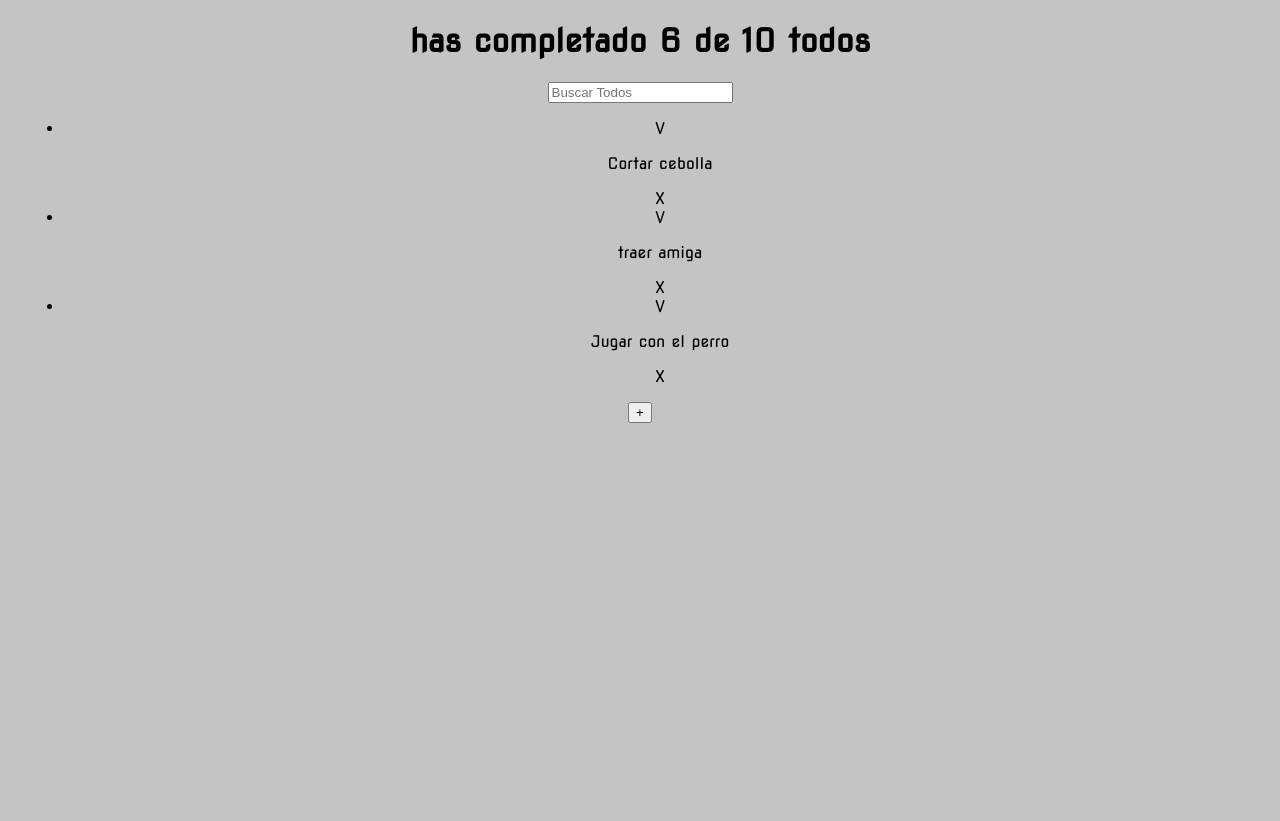
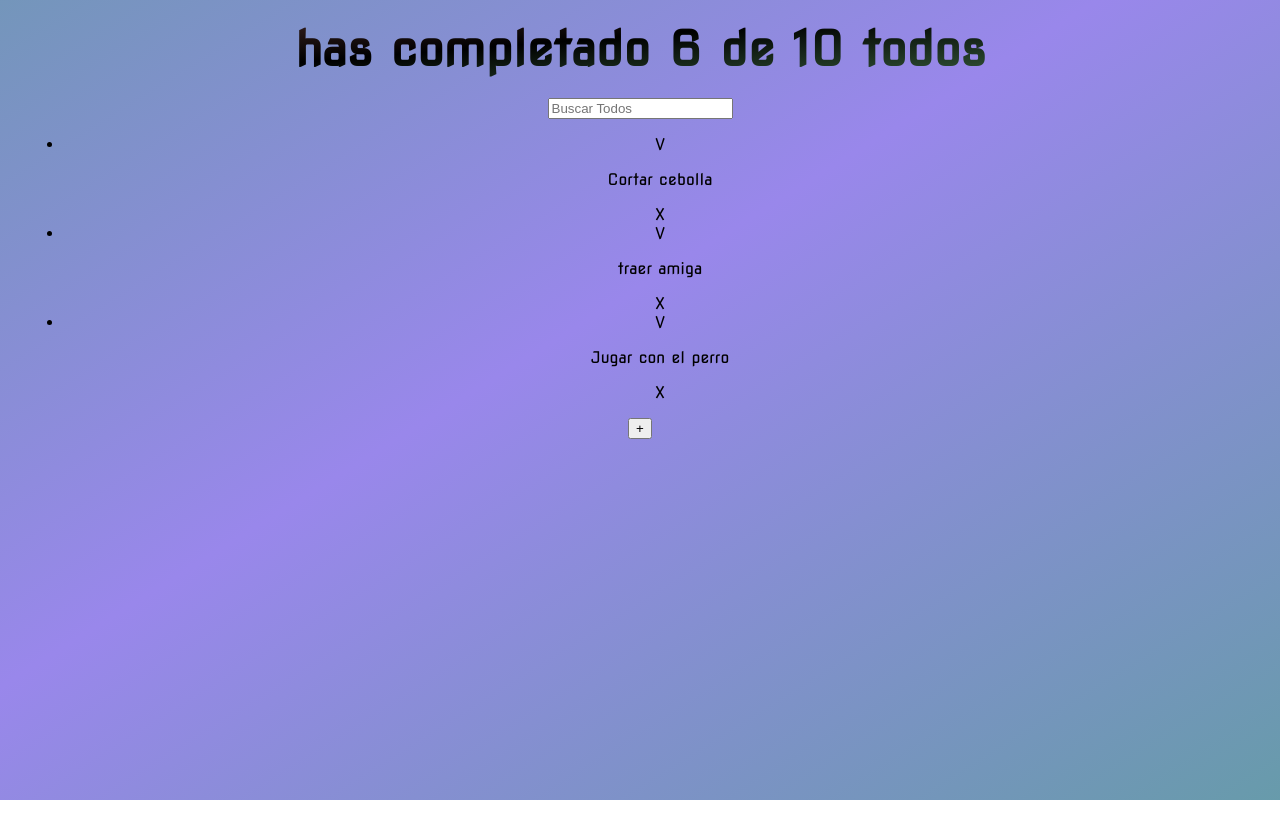
Before and after one commit to JuanEncizo/React-Propio-platzi, a React (Create React App) app: page / in a window 1280 px wide. After the commit the page ends 800 px from the top, so only its background shows below. Built offline with nearby package versions, Linux system fonts and the light colour scheme.

Commit message:
comints colores

```diff
--- a/src/App.js
+++ b/src/App.js
@@ -33,9 +33,7 @@ function App() {
           key = {todo.text}
           text = {todo.text}
           completed = {todo.completed}
-
         />
-
       ))}
 
 
--- /dev/null
+++ b/src/TodoCounter.css
@@ -0,0 +1,24 @@
+h1 {
+    font-size: 3em;
+    background: transparent;
+    background-clip: text;
+    color: transparent;
+    background-image: linear-gradient(to bottom right, #ebaf87, #a05f5f, #000000, #5fa06a);
+    background-size: 200% 200%;
+    animation: waveAnimation 10s linear infinite;
+    margin: 0;
+    padding: 20px;
+    text-align: center;
+  }
+
+  @keyframes waveAnimation {
+    0% {
+      background-position: 0% 0%;
+    }
+    50% {
+      background-position: 100% 100%;
+    }
+    100% {
+      background-position: 0% 0%;
+    }
+  }
--- a/src/TodoCounter.js
+++ b/src/TodoCounter.js
@@ -1,3 +1,5 @@
+import './TodoCounter.css';
+
 function TodoCounter({total, completed}){
     return(
         <h1>has completado {completed} de {total} todos</h1>
--- a/src/index.css
+++ b/src/index.css
@@ -2,12 +2,28 @@ body {
   text-align: center;
   margin: 0;
   padding: 0;
-  background: rgba(129, 129, 129, 0.466);
+  background: linear-gradient(to bottom right, #87CEEB, #5F9EA0, #9987eb, #5F9EA0);
+  background-size: 200% 200%;
+  animation: waveAnimation 10s linear infinite;
+  margin: 0;
   font-family: 'Nova Square', Arial, Helvetica, sans-serif;
 
 
   -webkit-font-smoothing: antialiased;
   -moz-osx-font-smoothing: grayscale;
+}
+
+
+@keyframes waveAnimation {
+  0% {
+    background-position: 0% 0%;
+  }
+  50% {
+    background-position: 100% 100%;
+  }
+  100% {
+    background-position: 0% 0%;
+  }
 }
 
 #root{
```
